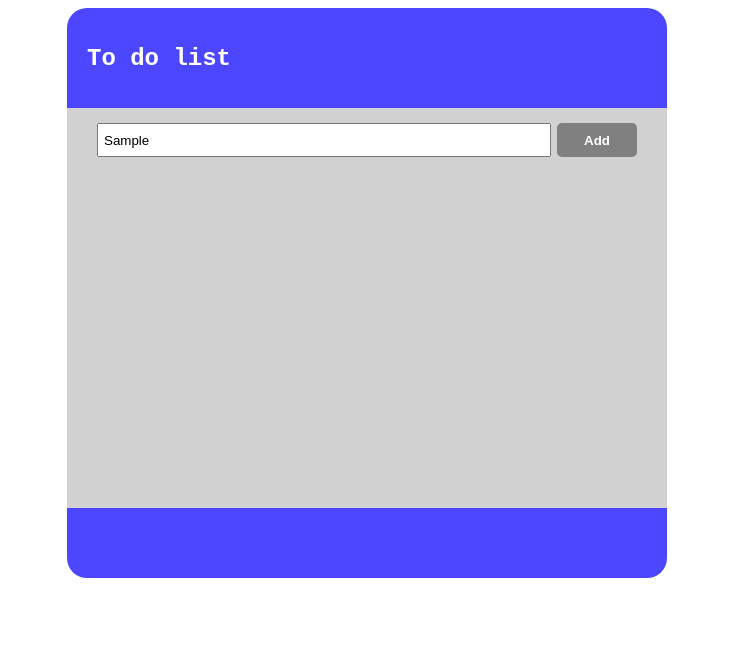
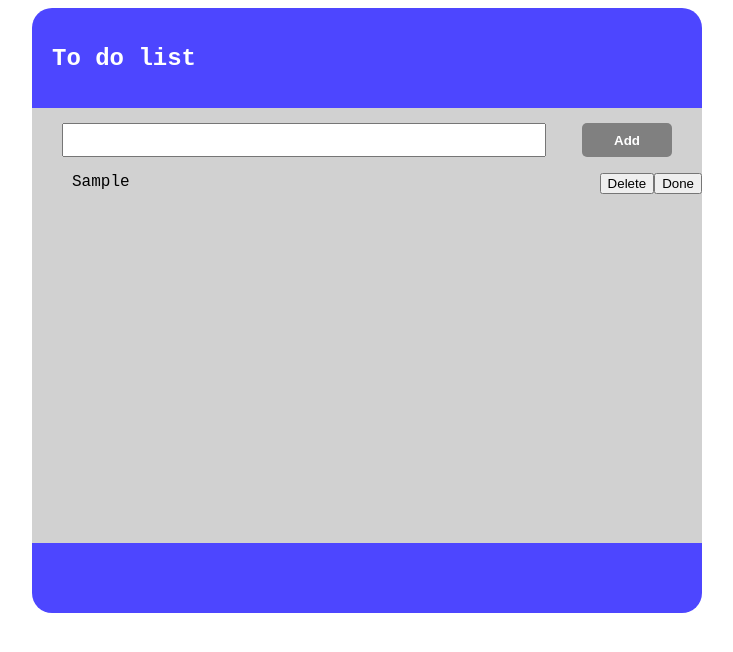
Before and after one commit to AndriyVovchuk/Project1, a plain HTML site: page index.html in a window 1280 px wide. Both pictures are taken after typing "Sample" into the empty fields and a click on the button "Add". Shown: the whole page, without its empty margins (273-1006 px from the left). Drawn offline with Linux system fonts and the light colour scheme.

Commit message:
Додав першу js динамінку, завдання виводиться в туду листі а також з'являються дві кнопки одна з яких видаляє завдання

```diff
--- a/index.html
+++ b/index.html
@@ -17,12 +17,14 @@
                 To do list
             </h2>
         </div>
+
         <div class="middle-conteiner">
             <div class="input-btn-conteiner">
                 <input class="add-input" type="text"> <button class="add-btn">Add</button>
             </div>
+            <ul class="todo-list"></ul>
+        </div>
 
-        </div>
         <div class="bottom-conteiner">
 
         </div>
--- a/script.js
+++ b/script.js
@@ -0,0 +1,34 @@
+const button = document.querySelector(".add-btn")
+const input = document.querySelector(".add-input")
+const list = document.querySelector(".todo-list")
+
+
+button.addEventListener("click", () => {
+    const li = document.createElement("li");
+    li.className = "todo-list-tasks"
+    li.innerText = input.value
+
+    const yesNoButtons = document.createElement("div");
+    yesNoButtons.className = "todo-yes-no-buttones";
+
+    const cancelBtn = document.createElement("button")
+    cancelBtn.className = "todo-cancel-btn"
+    cancelBtn.innerHTML = "Delete"
+
+    cancelBtn.addEventListener("click", () => {
+        list.removeChild(li)
+    })
+
+    const doneBtn = document.createElement("button")
+    doneBtn.className = "todo-done-btn"
+    doneBtn.innerHTML = "Done"
+
+    doneBtn.addEventListener("click", () => {
+    })
+
+    yesNoButtons.appendChild(cancelBtn)
+    yesNoButtons.appendChild(doneBtn)
+    li.appendChild(yesNoButtons)
+    list.appendChild(li)
+    input.value = "";
+})
--- a/style.css
+++ b/style.css
@@ -12,8 +12,8 @@ body {
 
 .middle-conteiner {
     background-color: rgb(209, 209, 209);
-    height: 400px;
-    width: 600px;
+    height: 435px;
+    width: 670px;
 }
 
 .head-conteiner {
@@ -21,14 +21,14 @@ body {
     align-items: center;
     justify-content: start;
     background-color: rgb(77, 70, 255);
-    width: 600px;
+    width: 670px;
     height: 100px;
     border-top-left-radius: 20px;
     border-top-right-radius: 20px;
 }
 
 .bottom-conteiner {
-    width: 600px;
+    width: 670px;
     height: 70px;
     background-color: rgb(77, 70, 255);
     border-bottom-left-radius: 20px;
@@ -50,7 +50,7 @@ body {
     margin-right: 30px;
     color: white;
     background: gray;
-    width: 80px;
+    width: 90px;
     border: none;
     border-radius: 5px;
     cursor: pointer;
@@ -62,6 +62,17 @@ body {
     padding: 5px;
     margin-top: 15px;
     margin-left: 30px;
-    width: 440px;
+    width: 470px;
     height: 20px;
 }
+
+.todo-list {
+    list-style-type: none
+}
+
+.todo-list-tasks {
+    background-color: #d1d1d1;
+    outline: 2px black;
+    display: flex;
+    justify-content: space-between;
+}
```
